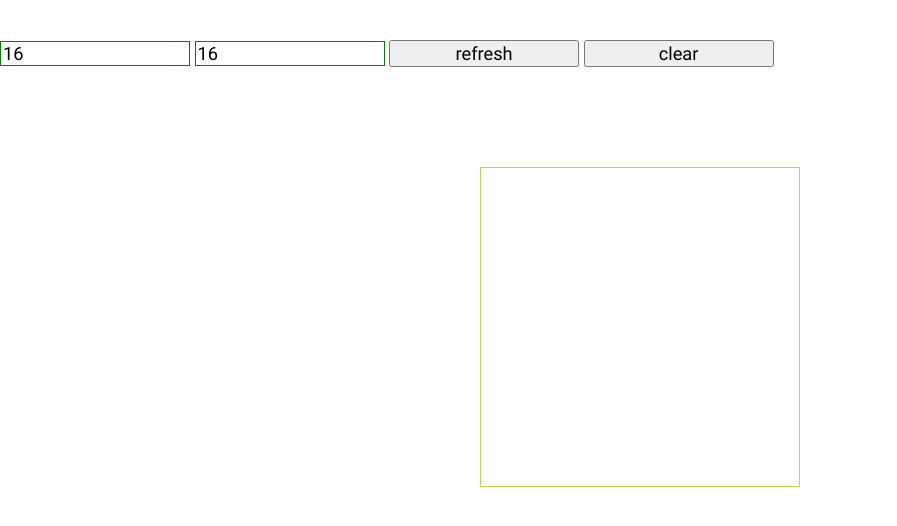
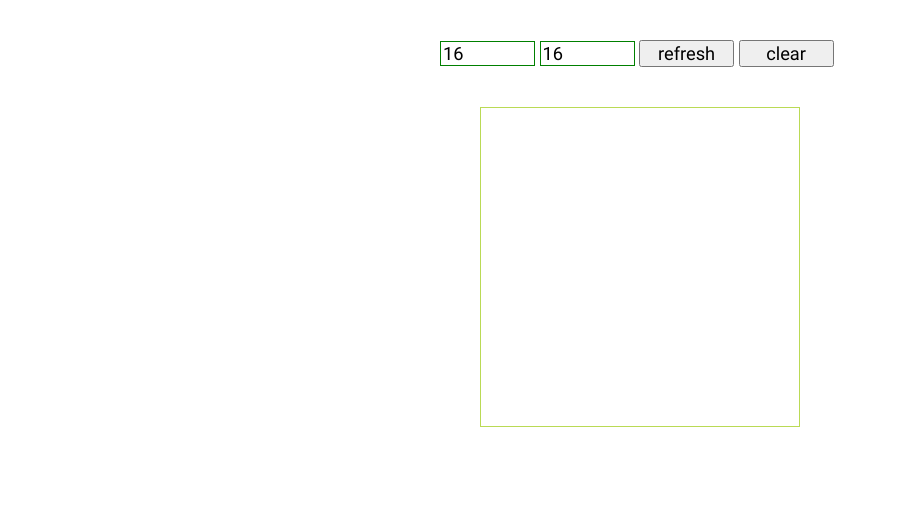
Before and after one commit to anasouardini/etch-a-sketch, a plain HTML site: page index.html in a window 1280 px wide. Shown: the whole page, without its empty margins (0-897 px from the left). Drawn offline with Linux system fonts and the light colour scheme.

Commit message:
align controls

```diff
--- a/index.html
+++ b/index.html
@@ -11,10 +11,12 @@
     </head>
 
     <body>
-        <label><input id="x-axis" type="number" value="16"></label>
-        <label><input id="y-axis" type="number" value="16"></label>
-        <button id="refresh">refresh</button>
-        <button id="clear">clear</button>
+        <div class="controls">
+            <label><input id="x-axis" type="number" value="16"></label>
+            <label><input id="y-axis" type="number" value="16"></label>
+            <button id="refresh">refresh</button>
+            <button id="clear">clear</button>
+        </div>
         <div class="grid-container" draggable="false">
 
         </div>
--- a/src/styles/base/_layout.scss
+++ b/src/styles/base/_layout.scss
@@ -8,9 +8,16 @@ body{
     color: #444;
     margin: 40px auto;
 }
-
+.controls{
+    margin: 10px auto;
+    width: 400px;
+    input,
+    button{
+        width: 95px;
+    }
+}
 .grid-container{
-    margin: 100px auto;
+    margin: 40px auto;
     border: 1px solid #bada55;
     display: grid;
     justify-items: stretch;
```
Also changed, not shown: styles/main.css, 1 other file.
